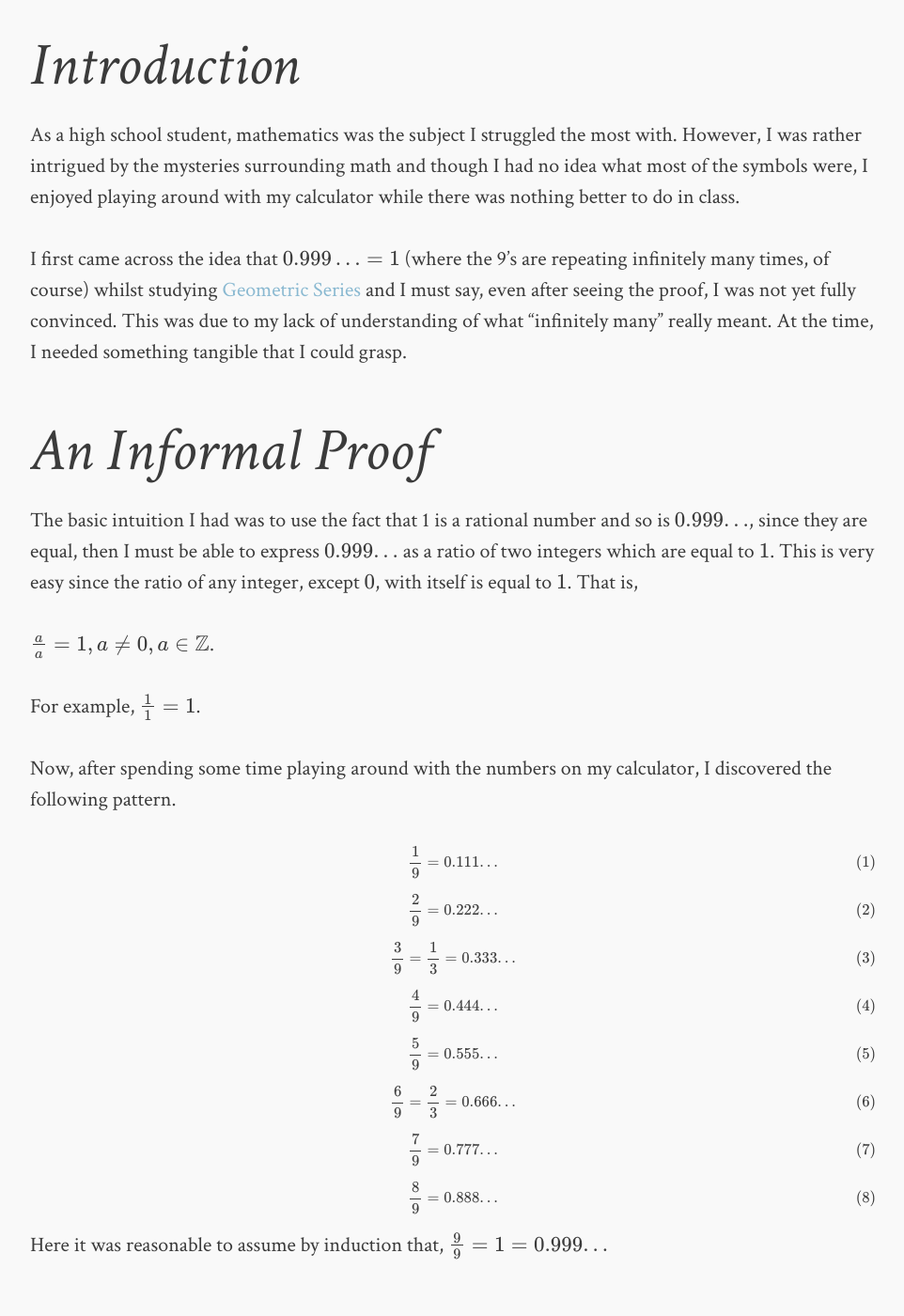
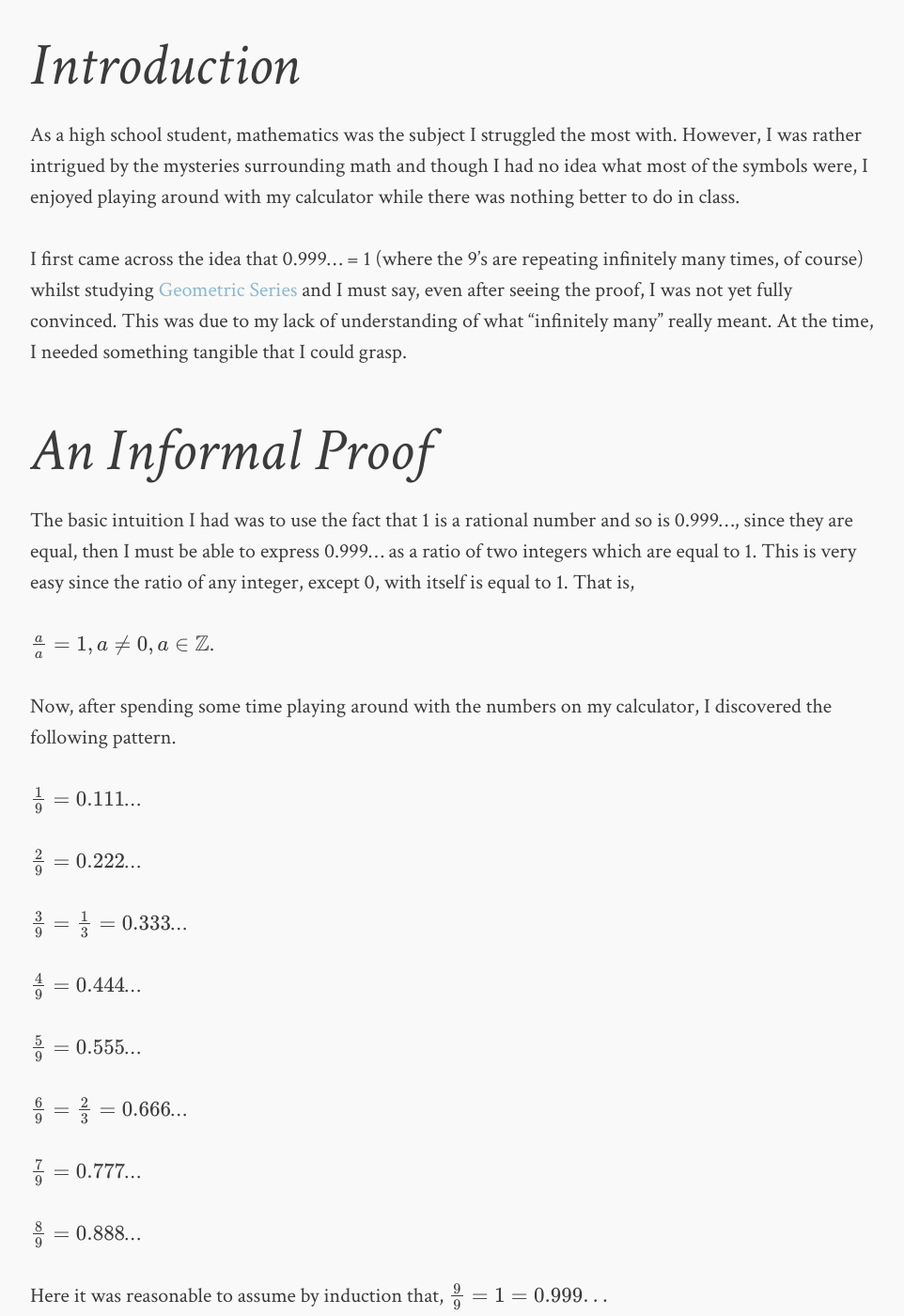
Before and after one commit to ColeTownsend/Balzac-for-Jekyll, a Jekyll site: the page built from _posts/2017-11-18-first-post.md, in a window 1280 px wide and 1400 px high, scrolled down 470 px. Shown: the whole window at 94% size, without its empty margins (158-1120 px from the left). Built offline with Jekyll 4.4.1, drawn with Linux system fonts in a browser that asks for light colours; formulas are drawn with MathJax 3; comment, search, counter and statistics services are not loaded; some of the changed text lies outside the part shown.

Commit message:
cleaned up formatting

```diff
--- a/_posts/2017-11-18-first-post.md
+++ b/_posts/2017-11-18-first-post.md
@@ -9,33 +9,31 @@
 
 As a high school student, mathematics was the subject I struggled the most with. However, I was rather intrigued by the mysteries surrounding math and though I had no idea what most of the symbols were, I enjoyed playing around with my calculator while there was nothing better to do in class.
 
-I first came across the idea that $0.999... = 1$ (where the 9's are repeating infinitely many times, of course) whilst studying [Geometric Series](http://mathworld.wolfram.com/GeometricSeries.html) and I must say, even after seeing the proof, I was not yet fully convinced. This was due to my lack of understanding of what "infinitely many" really meant. At the time, I needed something tangible that I could grasp.
+I first came across the idea that 0.999... = 1 (where the 9's are repeating infinitely many times, of course) whilst studying [Geometric Series](http://mathworld.wolfram.com/GeometricSeries.html) and I must say, even after seeing the proof, I was not yet fully convinced. This was due to my lack of understanding of what "infinitely many" really meant. At the time, I needed something tangible that I could grasp.
 
 # An Informal Proof
 
-The basic intuition I had was to use the fact that 1 is a rational number and so is $$0.999...$$, since they are equal, then I must be able to express $$0.999...$$ as a ratio of two integers which are equal to $$1$$. This is very easy since the ratio of any integer, except $$0$$, with itself is equal to $$1$$. That is,
+The basic intuition I had was to use the fact that 1 is a rational number and so is 0.999..., since they are equal, then I must be able to express 0.999... as a ratio of two integers which are equal to 1. This is very easy since the ratio of any integer, except 0, with itself is equal to 1. That is,
 
 $${a \over a} = 1, a \ne 0, a \in \mathbb{Z}$$.
 
-For example, $${1 \over 1} = 1$$.
-
 Now, after spending some time playing around with the numbers on my calculator, I discovered the following pattern.
 
-$${1 \over 9} = 0.111...$$
+$${1 \over 9} = 0.111$$...
 
-$${2 \over 9} = 0.222...$$
+$${2 \over 9} = 0.222$$...
 
-$${3 \over 9} = {1 \over 3} = 0.333...$$
+$${3 \over 9} = {1 \over 3} = 0.333$$...
 
-$${4 \over 9} = 0.444...$$
+$${4 \over 9} = 0.444$$...
 
-$${5 \over 9} = 0.555...$$
+$${5 \over 9} = 0.555$$...
 
-$${6 \over 9} = {2 \over 3} = 0.666...$$
+$${6 \over 9} = {2 \over 3} = 0.666$$...
 
-$${7 \over 9} = 0.777...$$
+$${7 \over 9} = 0.777$$...
 
-$${8 \over 9} = 0.888...$$
+$${8 \over 9} = 0.888$$...
 
 Here it was reasonable to assume by induction that,
 $${9 \over 9} = 1 = 0.999...$$
```
Also changed, not shown: other parts of _posts/2017-11-18-first-post.md (+5 -5 lines).
